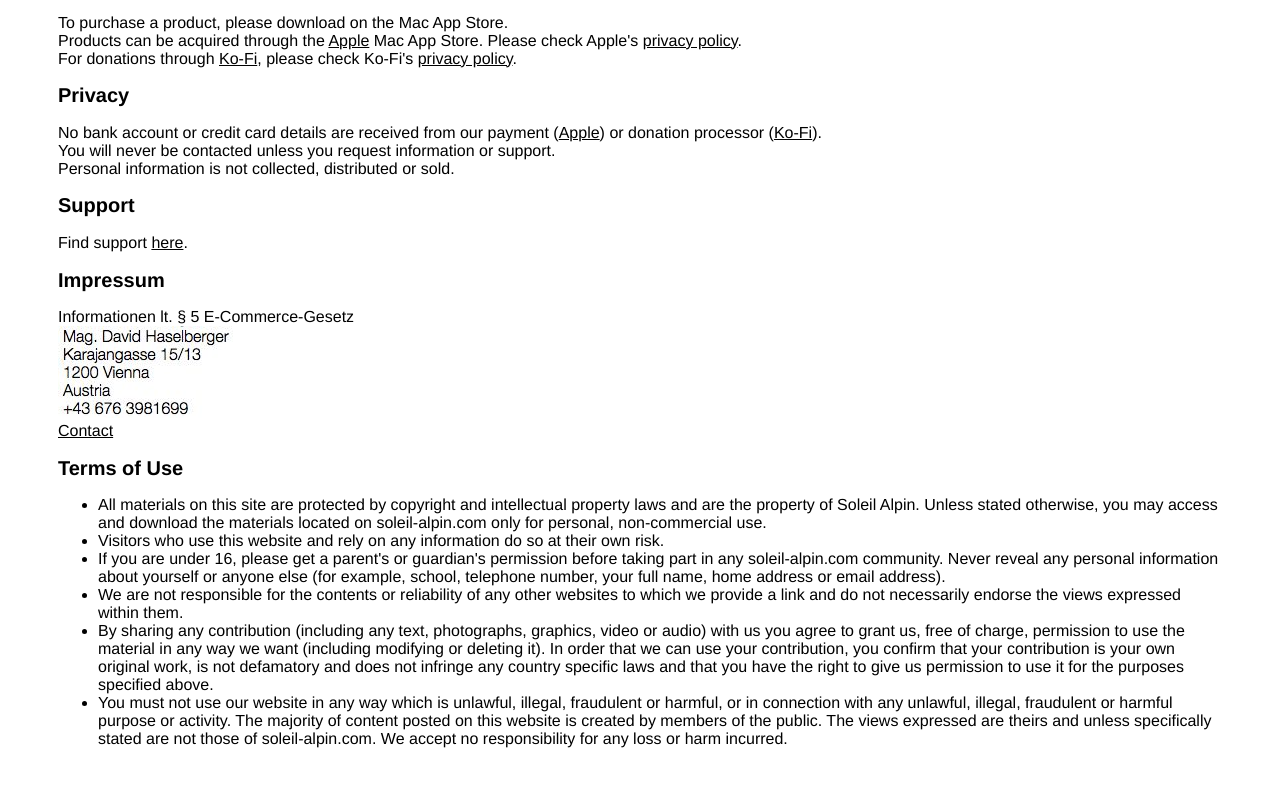
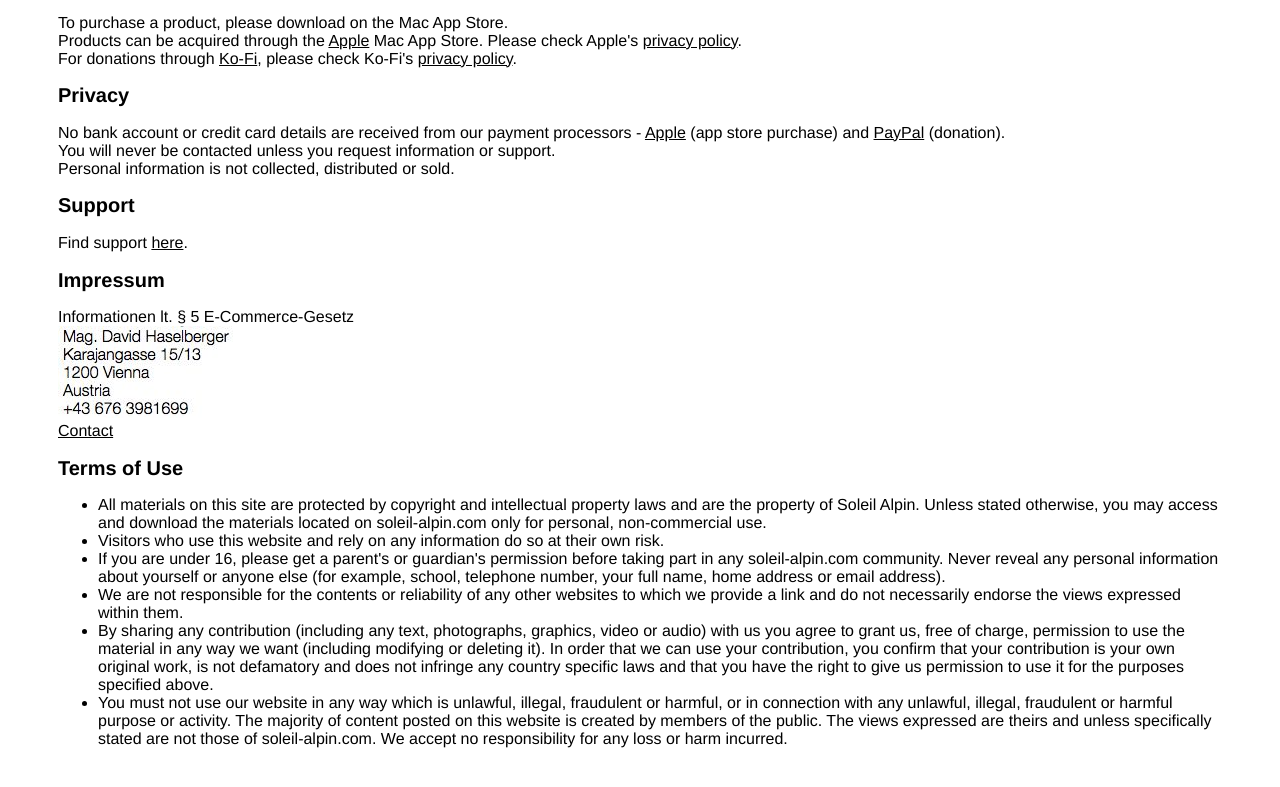
Before and after one commit to soleil-alpin/soleil-alpin.github.io, a plain HTML site: page legalsolalp.html in a window 1280 px wide. Shown: the part 129-916 px from the top of the page. Drawn offline with Linux system fonts and the light colour scheme.

Commit message:
Update legalsolalp.html

```diff
--- a/legalsolalp.html
+++ b/legalsolalp.html
@@ -13,12 +13,13 @@
 <h2>Payment and Licensing</h2>
 
 To purchase a product, please download on the Mac App Store.</br>
-Products can be acquired through the <a href="https://www.apple.com">Apple</a> Mac App Store. Please check Apple's <a href="https://www.apple.com/privacy/">privacy policy</a>.</br>
+Products can be acquired through the <a href="https://www.apple.com">Apple</a> Mac App Store. Please check Apple's <a href="https://www.apple.com/privacy/">privacy policy</a>.
+</br>
 For donations through <a href="https://ko-fi.com">Ko-Fi</a>, please check Ko-Fi's <a href="https://more.ko-fi.com/privacy">privacy policy</a>.
 
 <h2>Privacy</h2>
 
-No bank account or credit card details are received from our payment (<a href="https://www.apple.com">Apple</a>) or donation processor (<a href="https://ko-fi.com">Ko-Fi</a>).</br>
+No bank account or credit card details are received from our payment processors - <a href="https://www.apple.com">Apple</a> (app store purchase) and <a href="https://www.paypal.com">PayPal</a> (donation).</br>
 You will never be contacted unless you request information or support.</br>
 Personal information is not collected, distributed or sold.
 
```
